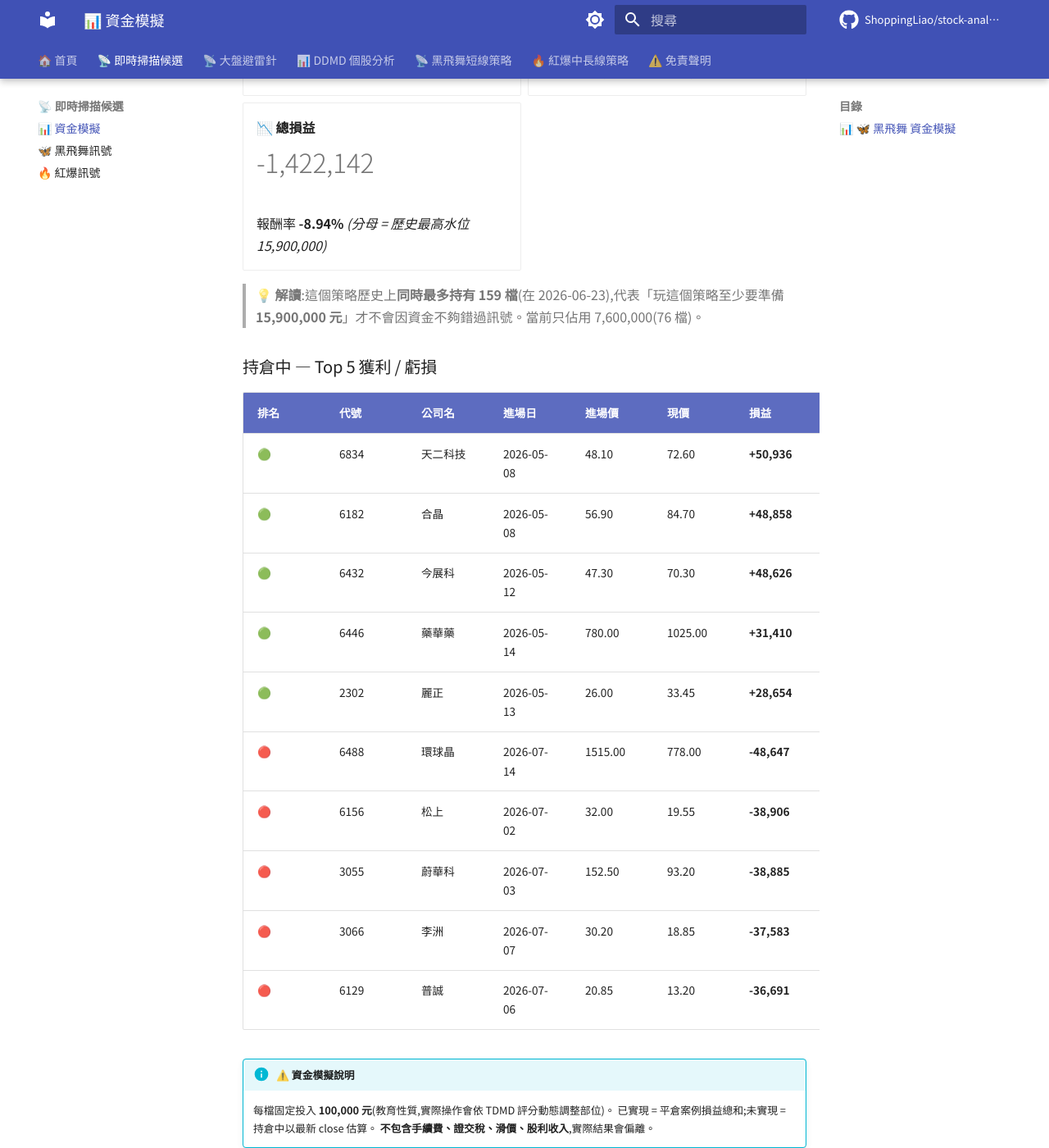
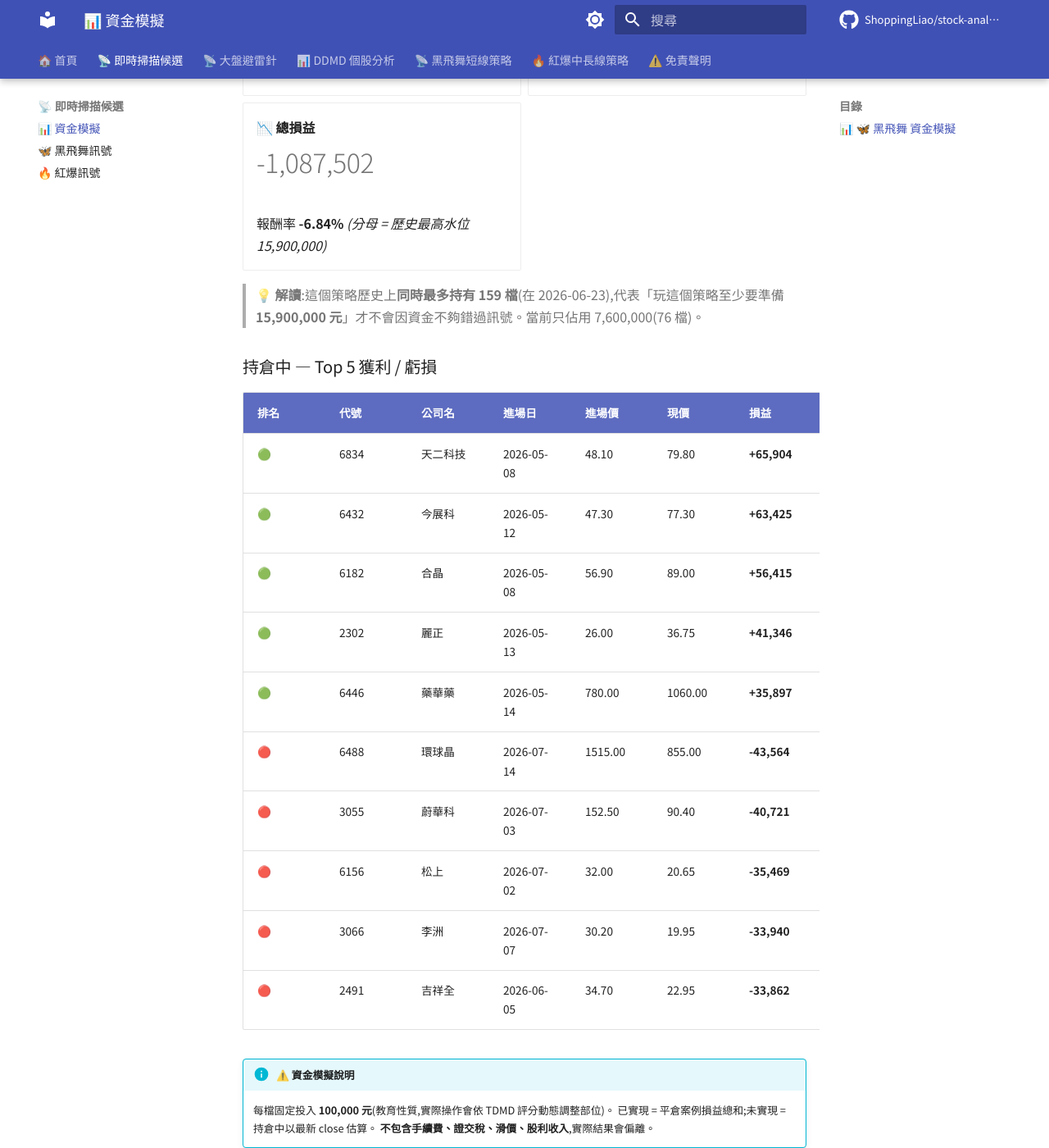
Before and after one commit to ShoppingLiao/stock-analysis-public, an MkDocs documentation site: the page built from docs/signals_capital.md, in a window 1280 px wide and 1400 px high, scrolled down 2333 px. Shown: the whole window at 82% size. Built offline with MkDocs 1.6.1 and Material for MkDocs 9.7.7, drawn with Linux system fonts in a browser that asks for light colours; comment, search, counter and statistics services are not loaded; some of the changed text lies outside the part shown.

Commit message:
docs(signals): update BB + RB + capital (2026-07-31)

```diff
--- a/docs/signals_capital.md
+++ b/docs/signals_capital.md
@@ -53,12 +53,12 @@
 
 | 排名 | 代號 | 公司名 | 進場日 | 進場價 | 現價 | 損益 | 損益% |
 |------|------|--------|--------|--------|------|------|-------|
-| 🟢 | 2834 | 臺企銀 | 2026-06-16 | 17.45 | 18.10 | **+3,725** | **+3.72%** |
-| 🟢 | 2801 | 彰銀 | 2026-07-24 | 24.40 | 24.80 | **+1,639** | **+1.64%** |
+| 🟢 | 2834 | 臺企銀 | 2026-06-16 | 17.45 | 18.20 | **+4,298** | **+4.30%** |
+| 🟢 | 2801 | 彰銀 | 2026-07-24 | 24.40 | 25.20 | **+3,279** | **+3.28%** |
 | 🟢 | 2897 | 王道銀行 | 2026-06-22 | 10.60 | 10.25 | **-3,302** | **-3.30%** |
 | 🔴 | 2897 | 王道銀行 | 2026-06-22 | 10.60 | 10.25 | **-3,302** | **-3.30%** |
-| 🔴 | 2801 | 彰銀 | 2026-07-24 | 24.40 | 24.80 | **+1,639** | **+1.64%** |
-| 🔴 | 2834 | 臺企銀 | 2026-06-16 | 17.45 | 18.10 | **+3,725** | **+3.72%** |
+| 🔴 | 2801 | 彰銀 | 2026-07-24 | 24.40 | 25.20 | **+3,279** | **+3.28%** |
+| 🔴 | 2834 | 臺企銀 | 2026-06-16 | 17.45 | 18.20 | **+4,298** | **+4.30%** |
 
 !!! info "⚠️ 資金模擬說明"
     每檔固定投入 **100,000 元**(教育性質,實際操作會依 TDMD 評分動態調整部位)。
@@ -93,15 +93,15 @@
 
 -   **🟡 未實現損益**
 
-    # -789,872
+    # -455,232
 
     持倉 76 檔(現價 vs 進場價)
 
 -   **📉 總損益**
 
-    # -1,422,142
+    # -1,087,502
 
-    報酬率 **-8.94%** _(分母 = 歷史最高水位 15,900,000)_
+    報酬率 **-6.84%** _(分母 = 歷史最高水位 15,900,000)_
 
 </div>
 
@@ -111,16 +111,16 @@
 
 | 排名 | 代號 | 公司名 | 進場日 | 進場價 | 現價 | 損益 | 損益% |
 |------|------|--------|--------|--------|------|------|-------|
-| 🟢 | 6834 | 天二科技 | 2026-05-08 | 48.10 | 72.60 | **+50,936** | **+50.94%** |
-| 🟢 | 6182 | 合晶 | 2026-05-08 | 56.90 | 84.70 | **+48,858** | **+48.86%** |
-| 🟢 | 6432 | 今展科 | 2026-05-12 | 47.30 | 70.30 | **+48,626** | **+48.63%** |
-| 🟢 | 6446 | 藥華藥 | 2026-05-14 | 780.00 | 1025.00 | **+31,410** | **+31.41%** |
-| 🟢 | 2302 | 麗正 | 2026-05-13 | 26.00 | 33.45 | **+28,654** | **+28.65%** |
-| 🔴 | 6488 | 環球晶 | 2026-07-14 | 1515.00 | 778.00 | **-48,647** | **-48.65%** |
-| 🔴 | 6156 | 松上 | 2026-07-02 | 32.00 | 19.55 | **-38,906** | **-38.91%** |
-| 🔴 | 3055 | 蔚華科 | 2026-07-03 | 152.50 | 93.20 | **-38,885** | **-38.89%** |
-| 🔴 | 3066 | 李洲 | 2026-07-07 | 30.20 | 18.85 | **-37,583** | **-37.58%** |
-| 🔴 | 6129 | 普誠 | 2026-07-06 | 20.85 | 13.20 | **-36,691** | **-36.69%** |
+| 🟢 | 6834 | 天二科技 | 2026-05-08 | 48.10 | 79.80 | **+65,904** | **+65.90%** |
+| 🟢 | 6432 | 今展科 | 2026-05-12 | 47.30 | 77.30 | **+63,425** | **+63.42%** |
+| 🟢 | 6182 | 合晶 | 2026-05-08 | 56.90 | 89.00 | **+56,415** | **+56.41%** |
+| 🟢 | 2302 | 麗正 | 2026-05-13 | 26.00 | 36.75 | **+41,346** | **+41.35%** |
+| 🟢 | 6446 | 藥華藥 | 2026-05-14 | 780.00 | 1060.00 | **+35,897** | **+35.90%** |
+| 🔴 | 6488 | 環球晶 | 2026-07-14 | 1515.00 | 855.00 | **-43,564** | **-43.56%** |
+| 🔴 | 3055 | 蔚華科 | 2026-07-03 | 152.50 | 90.40 | **-40,721** | **-40.72%** |
+| 🔴 | 6156 | 松上 | 2026-07-02 | 32.00 | 20.65 | **-35,469** | **-35.47%** |
+| 🔴 | 3066 | 李洲 | 2026-07-07 | 30.20 | 19.95 | **-33,940** | **-33.94%** |
+| 🔴 | 2491 | 吉祥全 | 2026-06-05 | 34.70 | 22.95 | **-33,862** | **-33.86%** |
 
 !!! info "⚠️ 資金模擬說明"
     每檔固定投入 **100,000 元**(教育性質,實際操作會依 TDMD 評分動態調整部位)。
@@ -153,15 +153,15 @@
 
 -   **🟡 未實現損益**
 
-    # -787,810
+    # -450,957
 
-    BB +2,062 + RB -789,872
+    BB +4,275 + RB -455,232
 
 -   **📉 總損益**
 
-    # -905,155
+    # -568,303
 
-    報酬率 **-3.97%** _(分母 = 兩策略歷史最高水位)_
+    報酬率 **-2.49%** _(分母 = 兩策略歷史最高水位)_
 
 </div>
 
```
Also changed, not shown: other parts of docs/signals_capital.md (+3 -3 lines), docs/signals_black_butterfly.md (+1 -1 lines).
